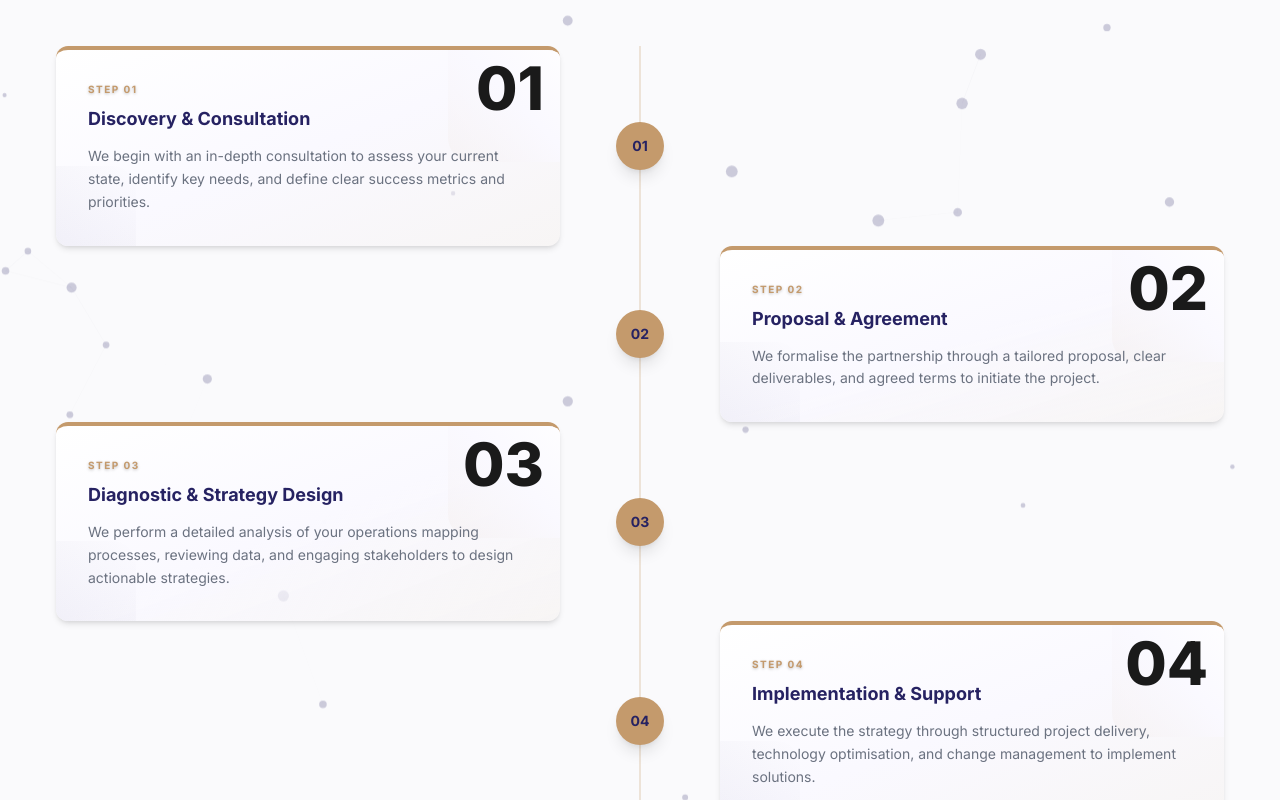
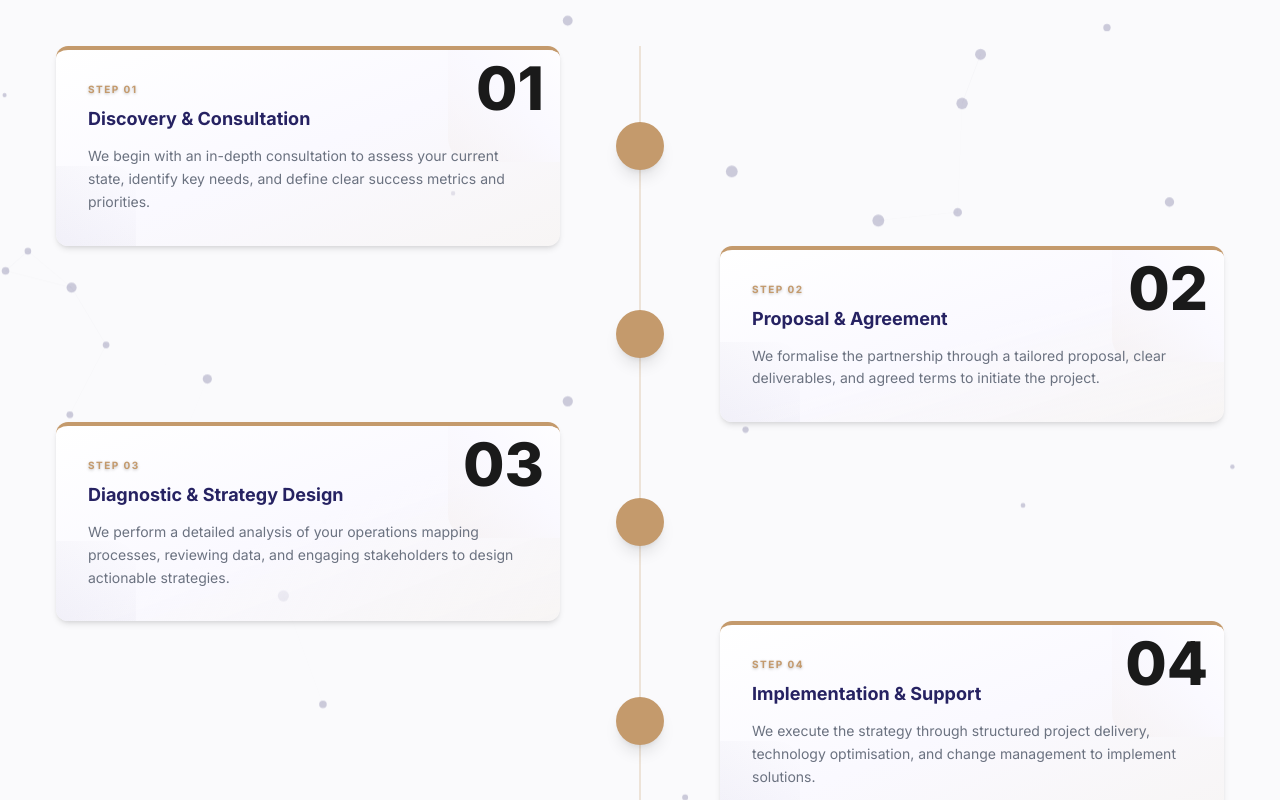
Before and after one commit to King-odysseus/TijhaWebsite, a React (Vite) app: page / in a window 1280 px wide. Shown: the part 2800-3600 px from the top of the page. Built offline with nearby package versions, Linux system fonts and the light colour scheme.

Commit message:
style: remove step numbers from process connector circles

```diff
--- a/src/components/home/Processes.jsx
+++ b/src/components/home/Processes.jsx
@@ -154,9 +154,7 @@ function TimelineStep({ process, index, visible }) {
 
         {/* Center circle */}
         <div className="relative flex flex-col items-center">
-          <div className="w-12 h-12 rounded-full bg-[#C49A6C] flex items-center justify-center shadow-lg z-10 transition-transform duration-300 hover:scale-110">
-            <span className="text-[#262262] font-bold text-sm">{process.step}</span>
-          </div>
+          <div className="w-12 h-12 rounded-full bg-[#C49A6C] flex items-center justify-center shadow-lg z-10 transition-transform duration-300 hover:scale-110" />
         </div>
 
         {/* Right side card (even steps) */}
@@ -172,9 +170,7 @@ function TimelineStep({ process, index, visible }) {
 
       {/* Mobile: all left side */}
       <div className="md:hidden flex items-start gap-4 w-full">
-        <div className="w-12 h-12 rounded-full bg-[#C49A6C] flex items-center justify-center shadow-lg flex-shrink-0 z-10">
-          <span className="text-[#262262] font-bold text-sm">{process.step}</span>
-        </div>
+        <div className="w-12 h-12 rounded-full bg-[#C49A6C] flex items-center justify-center shadow-lg flex-shrink-0 z-10" />
         <div className="flex-1">
           <div className="group relative rounded-xl shadow-md p-6 hover:shadow-xl transition-all duration-500 border-l-4 border-[#C49A6C] overflow-hidden bg-gradient-to-br from-white via-[#faf9ff] to-[#C49A6C]/5">
             {/* Abstract decorative shapes */}
```
